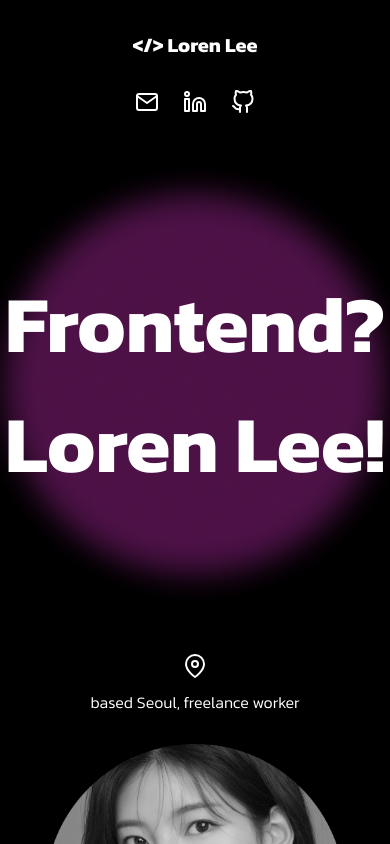
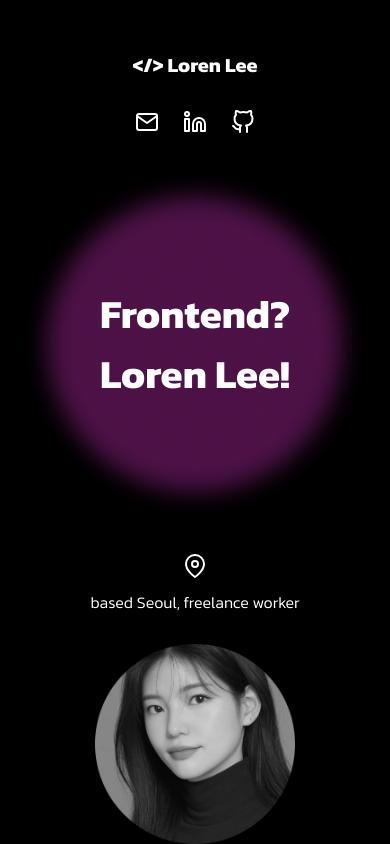
Before and after one commit to minsangkimme/portfolio, a Next.js app: page / in a window 390 px wide. Shown: the top 844 px of the page. Built offline with nearby package versions, Linux system fonts and the light colour scheme.

Commit message:
modify: responsive code add

```diff
--- a/src/app/page.tsx
+++ b/src/app/page.tsx
@@ -106,17 +106,10 @@ export default function Home() {
       </header>
       <Account/>
       <div
-        className={"w-full"}
-        style={{
-          backgroundImage: `url('/image/background/round-purple.png')`,
-          backgroundSize: '450px',
-          backgroundRepeat: 'no-repeat',
-          backgroundPositionX: 'center',
-          backgroundPositionY: 'center',
-          padding: '50px 0'
-      }}
+        className={clsx("w-full", style.mainHeadingWrapper)}
+        style={{backgroundImage: `url('/image/background/round-purple.png')`}}
       >
-        <h1 className={style.heading}>
+        <h1 className={style.mainHeading}>
           Frontend? <br/>
           Loren Lee!
         </h1>
--- a/src/app/style.module.scss
+++ b/src/app/style.module.scss
@@ -3,6 +3,7 @@
   flex-direction: column;
   align-items: center;
   width: 100%;
+  padding: 20px;
 }
 
 .header {
@@ -12,11 +13,26 @@
   cursor: default;
 }
 
-.heading {
-  font-size: 80px;
+.mainHeadingWrapper {
+  background-size: 350px;
+  background-repeat: no-repeat;
+  background-position: center;
+  padding: 50px 0;
+
+  @media (min-width: 640px) {
+    font-size: 450px;
+  }
+}
+
+.mainHeading {
   margin-top: 100px;
   margin-bottom: 100px;
+  font-size: 40px;
   font-weight: 700;
+
+  @media (min-width: 640px) {
+    font-size: 80px;
+  }
 }
 
 .socialWrapper {
@@ -36,8 +52,13 @@
 }
 
 .profile {
-  width: 300px;
-  height: 300px;
+  width: 200px;
+  height: 200px;
+
+  @media (min-width: 640px) {
+    width: 300px;
+    height: 300px;
+  }
 }
 
 .introWrapper {
```
